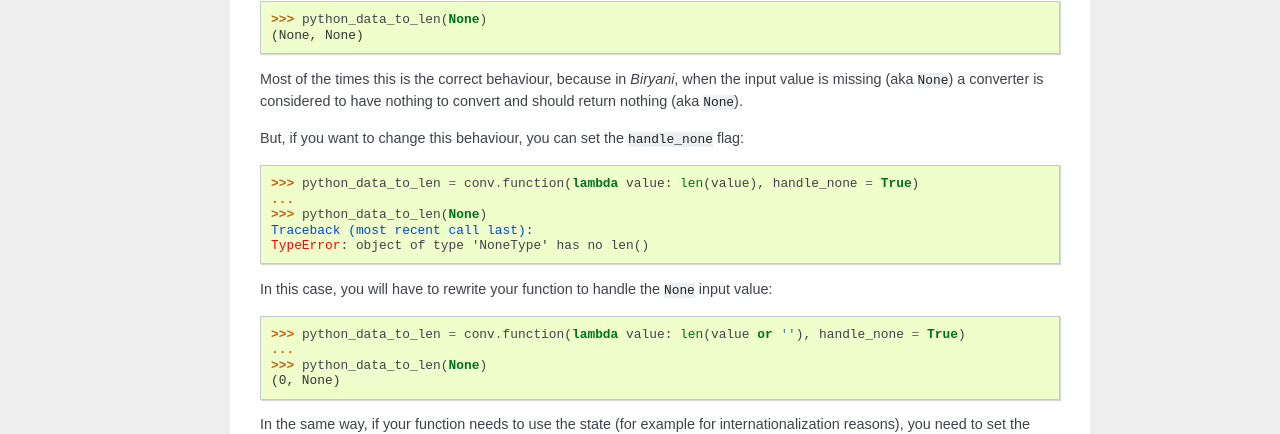
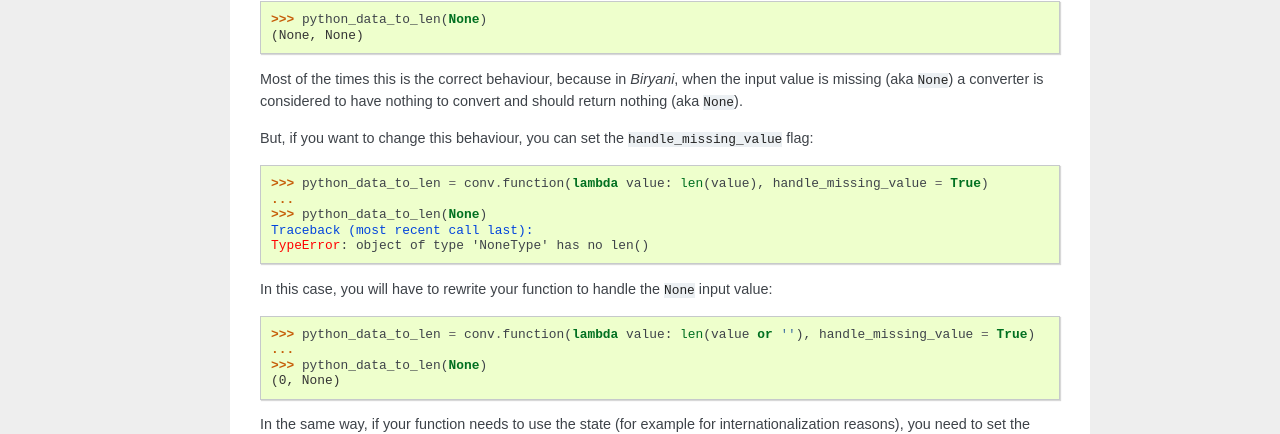
Before and after one commit to openfisca/biryani, a Sphinx documentation site: the page built from docs/source/how-to-create-converter.rst, in a window 1280 px wide. Shown: the part 633-1067 px from the top of the page. Built offline with Sphinx 7.4.7, drawn with Linux system fonts in a browser that asks for light colours.

Commit message:
Rename "handle_none" parameter of converters "function" & "test" to "handle_missing_value".

```diff
--- a/docs/source/how-to-create-converter.rst
+++ b/docs/source/how-to-create-converter.rst
@@ -38,9 +38,9 @@ so:
 Most of the times this is the correct behaviour, because in *Biryani*, when the input value is missing (aka ``None``) a
 converter is considered to have nothing to convert and should return nothing (aka ``None``).
 
-But, if you want to change this behaviour, you can set the ``handle_none`` flag:
+But, if you want to change this behaviour, you can set the ``handle_missing_value`` flag:
 
->>> python_data_to_len = conv.function(lambda value: len(value), handle_none = True)
+>>> python_data_to_len = conv.function(lambda value: len(value), handle_missing_value = True)
 ...
 >>> python_data_to_len(None)
 Traceback (most recent call last):
@@ -48,7 +48,7 @@ TypeError: object of type 'NoneType' has no len()
 
 In this case, you will have to rewrite your function to handle the ``None`` input value:
 
->>> python_data_to_len = conv.function(lambda value: len(value or ''), handle_none = True)
+>>> python_data_to_len = conv.function(lambda value: len(value or ''), handle_missing_value = True)
 ...
 >>> python_data_to_len(None)
 (0, None)
```
Also changed, not shown: 1 other file.
